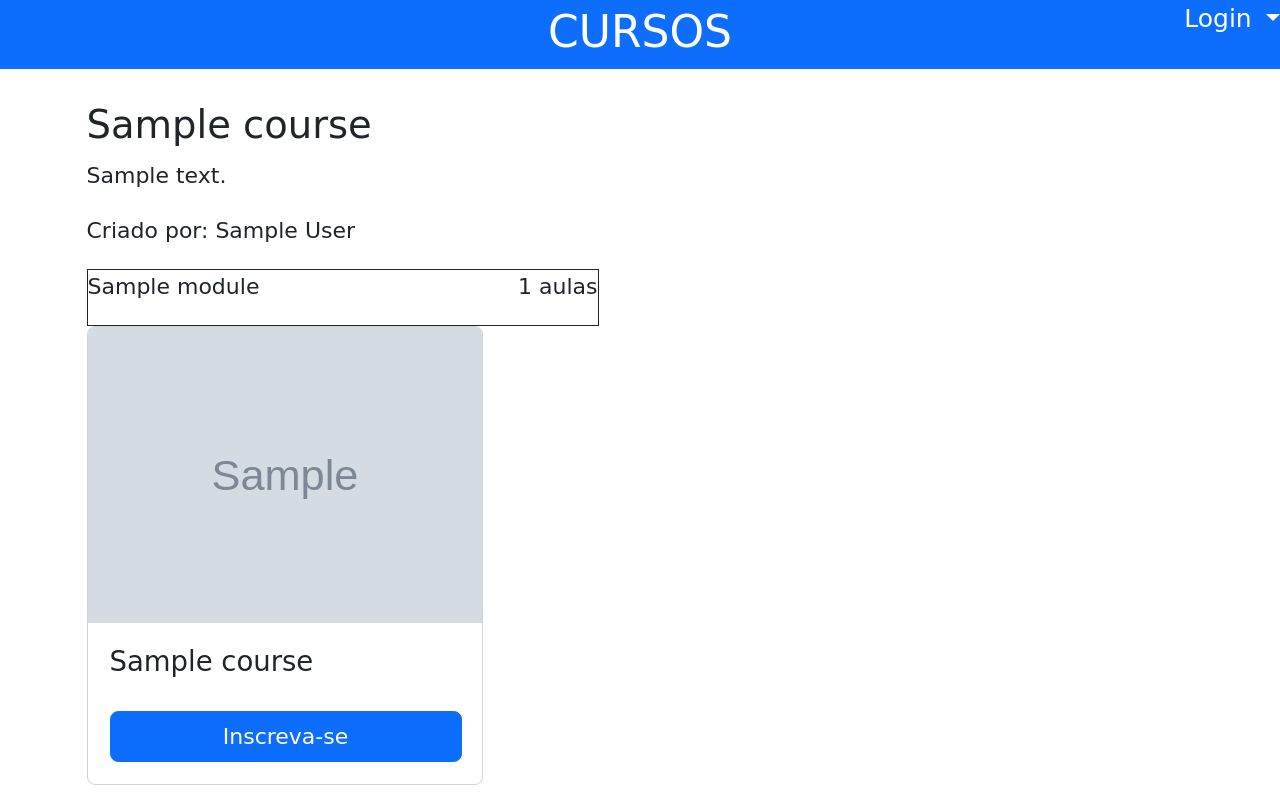
After one commit to gabrielustosa/educa-old, a Django app: page /course/detail/1/ in a window 1280 px wide. The commit adds this page. Run offline with Django 4.2, Linux system fonts and the light colour scheme; tables that the repository leaves empty hold one stand-in row (values such as "Sample post"); grey boxes marked "Sample" are stand-in pictures; some libraries are stand-ins or nearby versions; some web fonts are replaced.

Commit message:
Página de detail course

```diff
--- a/educa/apps/course/urls.py
+++ b/educa/apps/course/urls.py
@@ -1,12 +1,15 @@
 from django.urls import path
 
-from . import views
+from .views import views_manager
+from .views import views
 
 app_name = 'course'
 
 urlpatterns = [
     path('mine/', views.CourseOwnerListView.as_view(), name='mine'),
-    path('create/', views.CourseCreateView.as_view(), name='create'),
-    path('udpdate/<int:pk>/', views.CourseUpdateView.as_view(), name='update'),
-    path('delete/<int:pk>/', views.CourseDeleteView.as_view(), name='delete'),
+    path('detail/<int:course_id>/', views.CourseDetailView.as_view(), name='detail'),
+
+    path('create/', views_manager.CourseCreateView.as_view(), name='create'),
+    path('udpdate/<int:pk>/', views_manager.CourseUpdateView.as_view(), name='update'),
+    path('delete/<int:pk>/', views_manager.CourseDeleteView.as_view(), name='delete'),
 ]
--- /dev/null
+++ b/educa/apps/course/views/views.py
@@ -0,0 +1,33 @@
+from django.contrib.auth.mixins import LoginRequiredMixin
+from django.views.generic import ListView, TemplateView
+
+from educa.apps.course.models import Course
+
+
+class CourseListView(ListView):
+    template_name = 'course/list.html'
+    model = Course
+    paginate_by = 6
+    context_object_name = 'courses'
+
+
+class CourseOwnerListView(
+    LoginRequiredMixin,
+    CourseListView,
+):
+    template_name = 'course/mine.html'
+
+    def get_queryset(self):
+        queryset = super(CourseOwnerListView, self).get_queryset()
+        return queryset.filter(owner=self.request.user)
+
+
+class CourseDetailView(TemplateView):
+    template_name = 'course/detail.html'
+
+    def get_context_data(self, **kwargs):
+        context = super().get_context_data(**kwargs)
+
+        context['course'] = Course.objects.get(pk=self.kwargs['course_id'])
+
+        return context
--- a/educa/apps/lesson/views.py
+++ b/educa/apps/lesson/views.py
@@ -26,7 +26,7 @@ class LessonCreateView(
         return module
 
     def form_valid(self, form):
-        form.instance.lesson = self.get_module()
+        form.instance.module = self.get_module()
         return super().form_valid(form)
 
 
--- a/educa/apps/module/models.py
+++ b/educa/apps/module/models.py
@@ -1,8 +1,7 @@
 from django.db import models
 
 from educa.apps.course.models import Course
-
-from .fields import OrderField
+from educa.apps.module.fields import OrderField
 
 
 class Module(models.Model):
@@ -15,8 +14,12 @@ class Module(models.Model):
     description = models.TextField('Descrição', blank=True)
     order = OrderField(blank=True, for_fields=['course'])
 
+    class Meta:
+        ordering = ['order']
+
     def __str__(self):
         return f'{self.order}. {self.title}'
 
-    class Meta:
-        ordering = ['order']
+    def get_total_lessons(self):
+        from educa.apps.lesson.models import Lesson
+        return Lesson.objects.filter(module=self).count()
--- a/educa/urls.py
+++ b/educa/urls.py
@@ -19,7 +19,7 @@ from django.contrib import admin
 from django.urls import path, include
 from django.contrib.auth import views as views_login
 
-from educa.apps.course.views import CourseListView
+from educa.apps.course.views.views import CourseListView
 from educa.apps.student.views import StudentRegisterView
 
 urlpatterns = [
--- a/templates/base.html
+++ b/templates/base.html
@@ -5,6 +5,7 @@
     <meta charset="UTF-8">
     <title>{% block title %}{% endblock %}</title>
     {% bootstrap_css %}
+    <link rel="stylesheet" href="https://cdn.jsdelivr.net/npm/bootstrap-icons@1.8.1/font/bootstrap-icons.css">
     <style>
         @import url('https://fonts.googleapis.com/css2?family=Hubballi&family=Raleway:ital,wght@1,200&display=swap');
 
--- /dev/null
+++ b/templates/course/detail.html
@@ -0,0 +1,43 @@
+{% extends 'base.html' %}
+
+{% block title %}
+    Curso - {{ course.title }}
+{% endblock %}
+
+{% block content %}
+    <div class="container pt-4">
+        <div class="row">
+            <div class="col-8">
+                <div>
+                    <h3>{{ course.title }}</h3>
+                    <p>{{ course.description }}</p>
+                    <p>Criado por: {{ course.owner.get_full_name }}</p>
+                </div>
+                {% for module in course.modules.all %}
+                    <div class="dropdown">
+                        <div class="d-flex justify-content-between align-items-center border border-dark"
+                             data-bs-toggle="dropdown"
+                             aria-expanded="false" style="width: 40vw;">
+                            <p>{{ module.title }}</p>
+                            <p>{{ module.get_total_lessons }} aulas</p>
+                        </div>
+                        <div class="dropdown-menu  border border-dark" style="width: 40vw;">
+                            {% for lesson in module.lessons.all %}
+                                <div class="dropdown-item disabled text-dark">{{ lesson.title }}</div>
+                            {% endfor %}
+                        </div>
+                    </div>
+                {% endfor %}
+            </div>
+            <div class="col text-center">
+                <div class="card" style="width: 18rem;">
+                    <img src="{{ course.image.url }}" class="card-img-top" alt="...">
+                    <div class="card-body">
+                        <h5 class="card-title text-start">{{ course.title }}</h5>
+                        <a href="#" class="btn btn-primary mt-3" style="width: 16rem;">Inscreva-se</a>
+                    </div>
+                </div>
+            </div>
+        </div>
+    </div>
+{% endblock %}
```
Also changed, not shown: educa/apps/course/views/views_manager.py (renamed from educa/apps/course/views.py, +1 -19 lines), templates/course/list.html (+4 -4 lines), educa/apps/course/views/__init__.py (added), educa/apps/lesson/migrations/0002_lesson_order.py (added).
